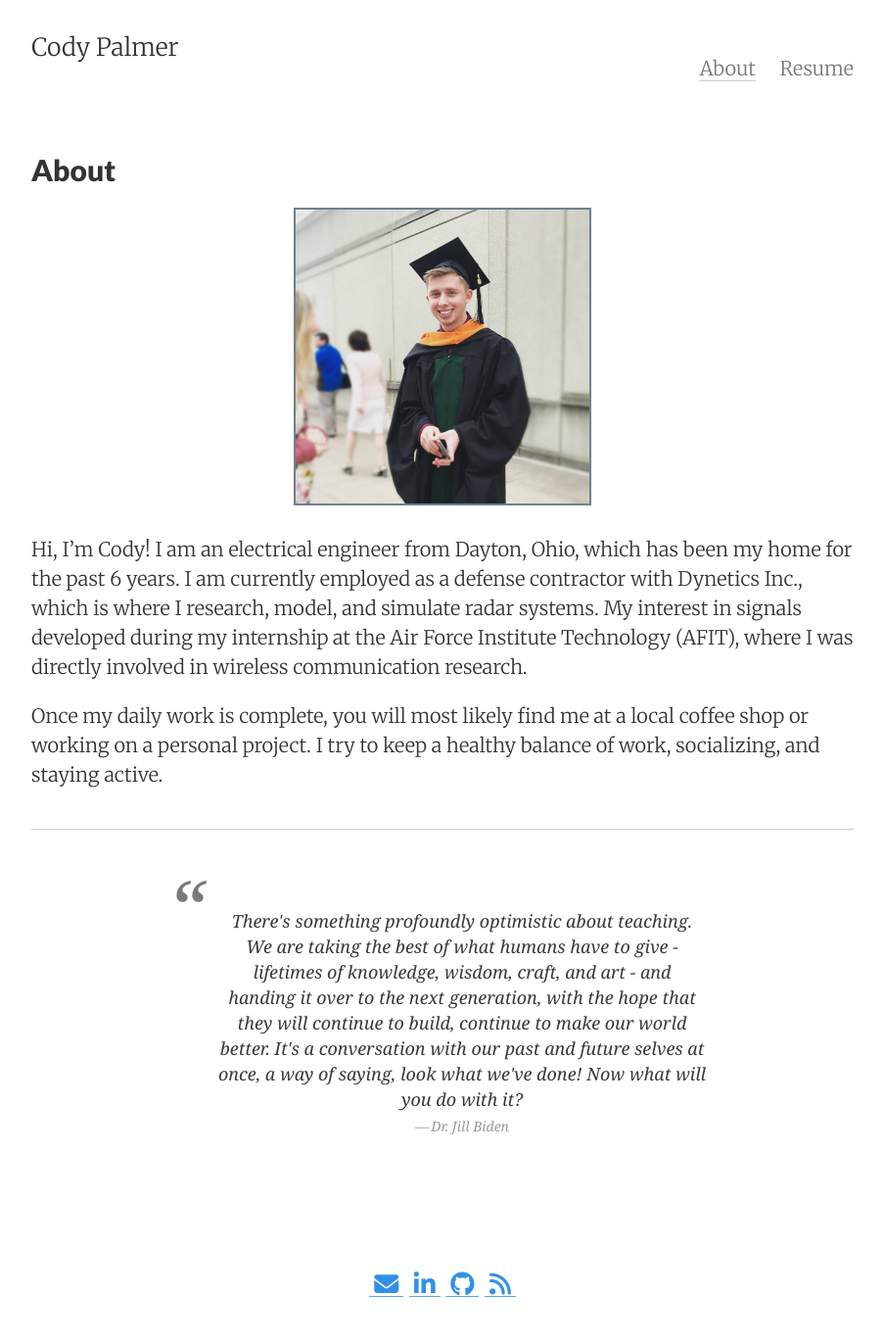
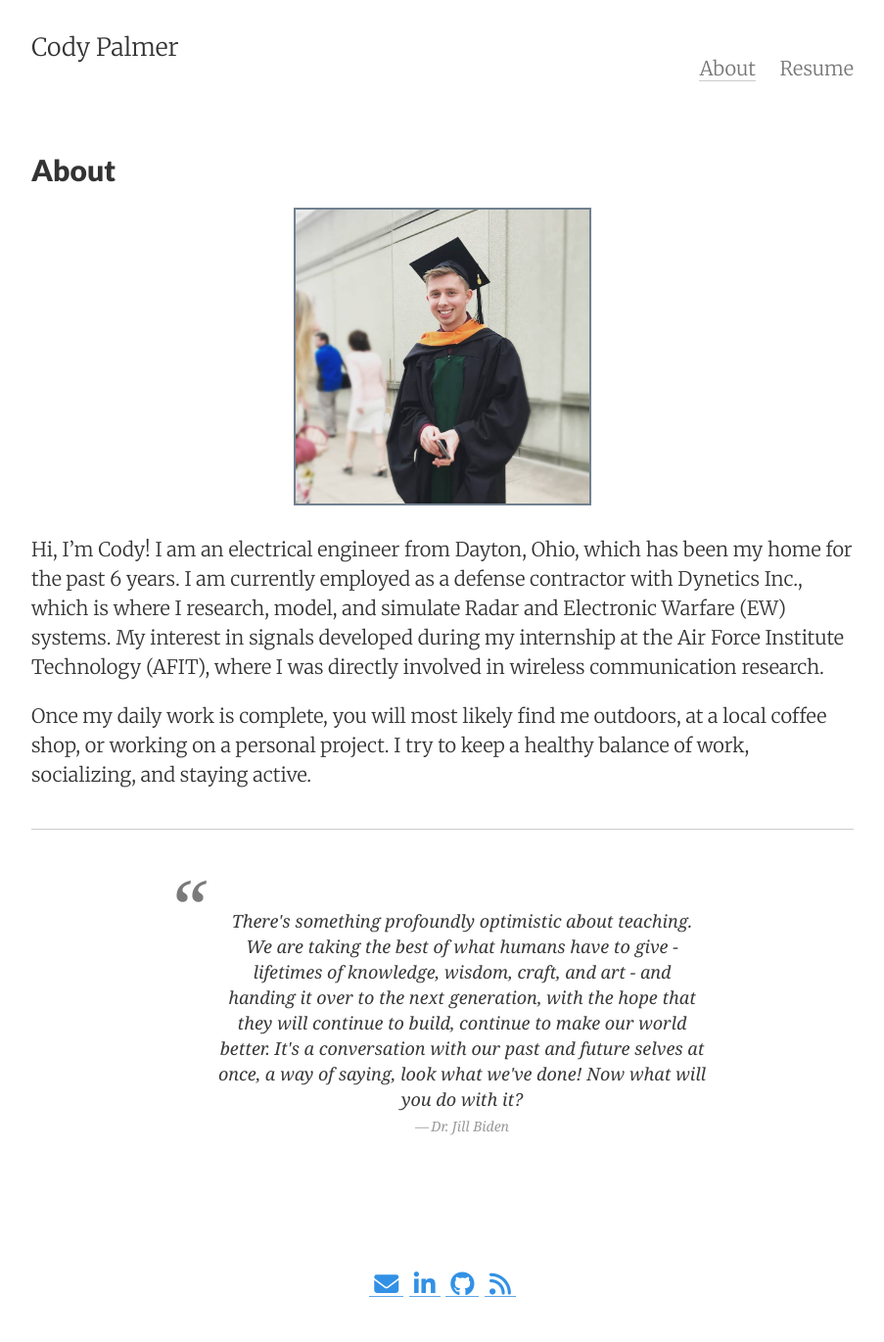
Before and after one commit to palmerco/web_server, a Jekyll site: the page built from about.md, in a window 1280 px wide. Shown: the whole page at 98% size, without its empty margins (188-1091 px from the left). Built offline with Jekyll 4.4.1, drawn with Linux system fonts in a browser that asks for light colours; nearby versions of some CDN libraries.

Commit message:
Updating about me
Updating about me

```diff
--- a/about.md
+++ b/about.md
@@ -14,10 +14,10 @@
 
 </p>
 <p>
-Hi, I’m Cody! I am an electrical engineer from Dayton, Ohio, which has been my home for the past 6 years. I am currently employed as a defense contractor with Dynetics Inc., which is where I research, model, and simulate radar systems. My interest in signals developed during my internship at the Air Force Institute Technology (AFIT), where I was directly involved in wireless communication research.
+Hi, I’m Cody! I am an electrical engineer from Dayton, Ohio, which has been my home for the past 6 years. I am currently employed as a defense contractor with Dynetics Inc., which is where I research, model, and simulate Radar and Electronic Warfare (EW) systems. My interest in signals developed during my internship at the Air Force Institute Technology (AFIT), where I was directly involved in wireless communication research.
 </p>
 <p>
-Once my daily work is complete, you will most likely find me at a local coffee shop or working on a personal project. I try to keep a healthy balance of work, socializing, and staying active.
+Once my daily work is complete, you will most likely find me outdoors, at a local coffee shop, or working on a personal project. I try to keep a healthy balance of work, socializing, and staying active.
 </p>
 
 
```
